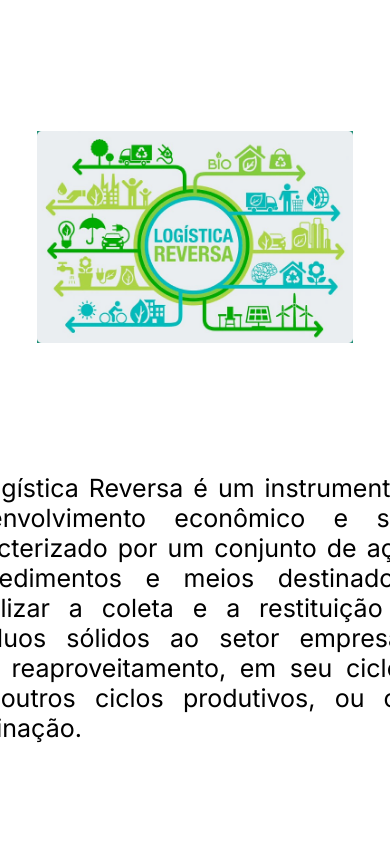
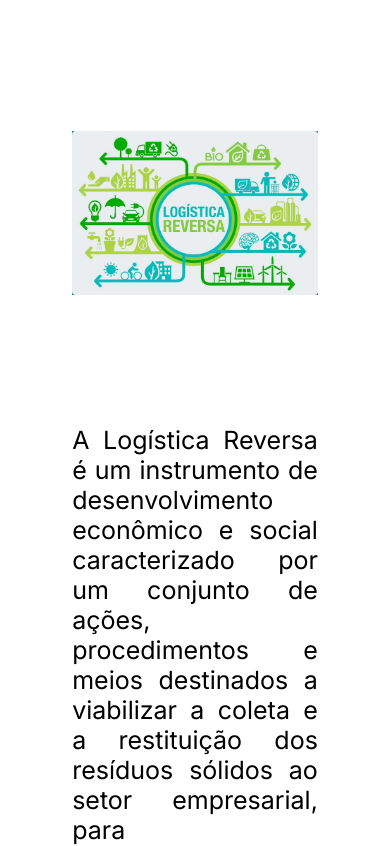
Before and after one commit to RosemeireOliveira/api-ecosystem, a React (Vite) app: page /informativo in a window 390 px wide. Shown: the part 2960-3806 px from the top of the page. Built offline with nearby package versions, Linux system fonts and the light colour scheme.

Commit message:
Auteracao html css

```diff
--- a/src/pages/Informativo/style.css
+++ b/src/pages/Informativo/style.css
@@ -74,7 +74,11 @@ h2 {
     /* width: 100%; */
     display: flex;
     justify-content: space-around;
+    /* background-color: crimson; */
 }
+
+
+
 
 .ciclo_logistico h2 {
     text-align: center;
@@ -326,6 +330,18 @@ p {
         max-width: 500px;
     }
 
+    .logistica img {
+        max-width: 70%;
+
+
+
+    }
+
+    .ciclo_logistico p {
+        max-width: 70%;
+    }
+
+
     .tabela_periodica {
         display: flex;
         justify-content: center;
@@ -387,6 +403,16 @@ p {
         height: 90%;
     }
 
+
+
+    .logistica {
+
+        /* max-width: 70%; */
+
+
+
+    }
+
     .div_banner img {
         display: none;
     }
```
Also changed, not shown: src/pages/Informativo/index.tsx (+15 -0 lines).
